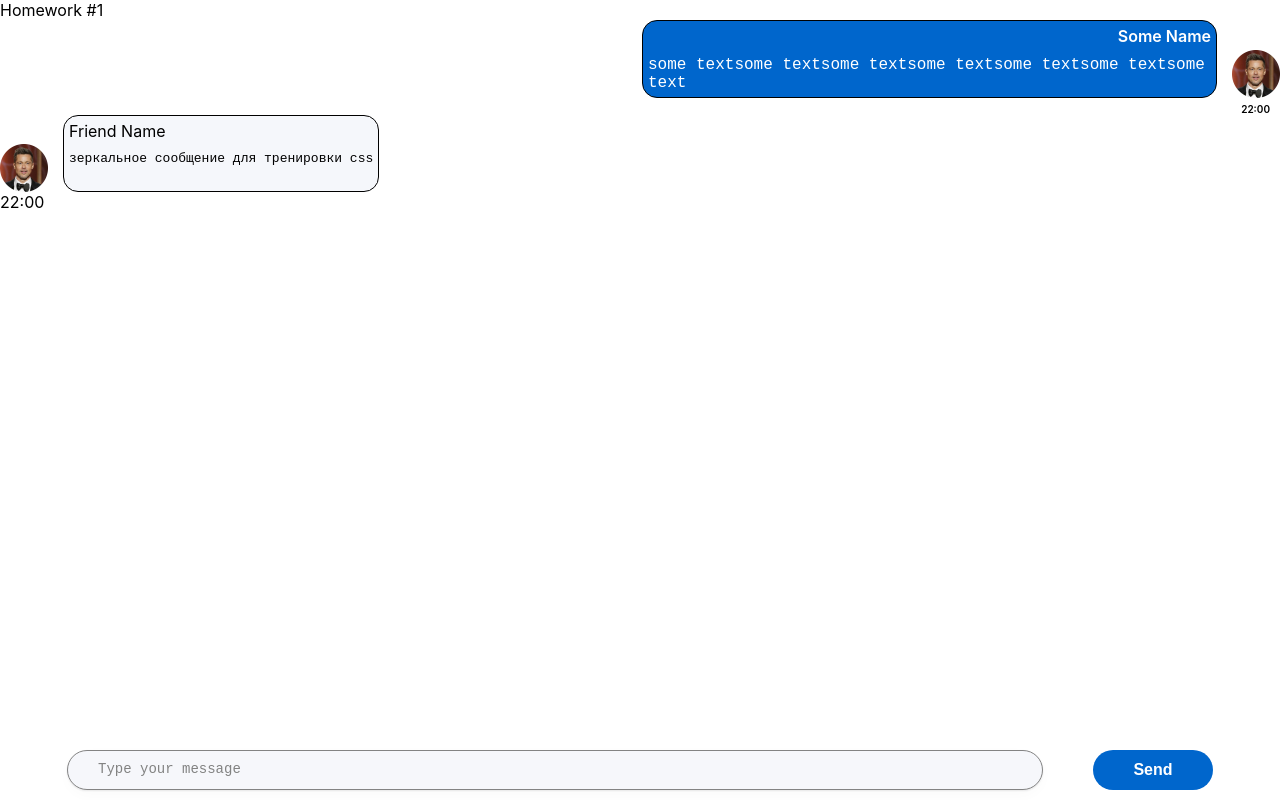
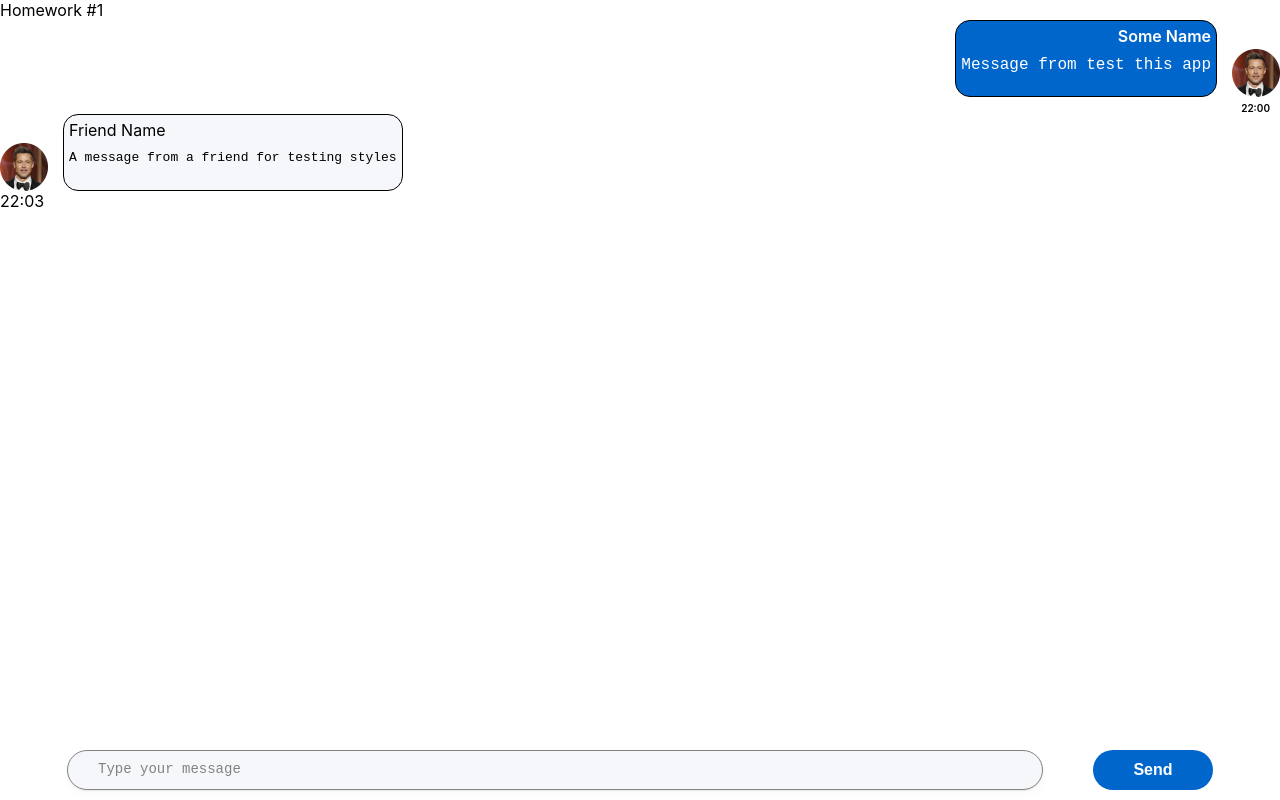
Before and after one commit to Ilja-Prihach/social_home, a React (Create React App) app: page / in a window 1280 px wide. Built offline with nearby package versions, Linux system fonts and the light colour scheme.

Commit message:
fix week 1

```diff
--- a/package.json
+++ b/package.json
@@ -1,6 +1,6 @@
 {
   "name": "hws2",
-  "homepage": "http://IgnatZakalinsky.github.io/hws2",
+  "homepage": "http://Ilja-Prihach.github.io/social_home",
   "version": "0.1.0",
   "private": true,
   "dependencies": {
--- a/src/s2-homeworks/hw01/HW1.tsx
+++ b/src/s2-homeworks/hw01/HW1.tsx
@@ -34,7 +34,7 @@ export const message0: MessageType = {
         name: 'Some Name',  // можно менять
     },
     message: {
-        text: 'some textsome textsome textsome textsome textsome textsome text', // можно менять
+        text: 'Message from test this app', // можно менять
         time: '22:00', // можно менять
     },
 }
@@ -45,8 +45,8 @@ export const friendMessage0: MessageType = {
         name: 'Friend Name', // можно менять
     },
     message: {
-        text: 'зеркальное сообщение для тренировки css', // можно менять
-        time: '22:00', // можно менять
+        text: 'A message from a friend for testing styles', // можно менять
+        time: '22:03', // можно менять
     },
 }
 
```
